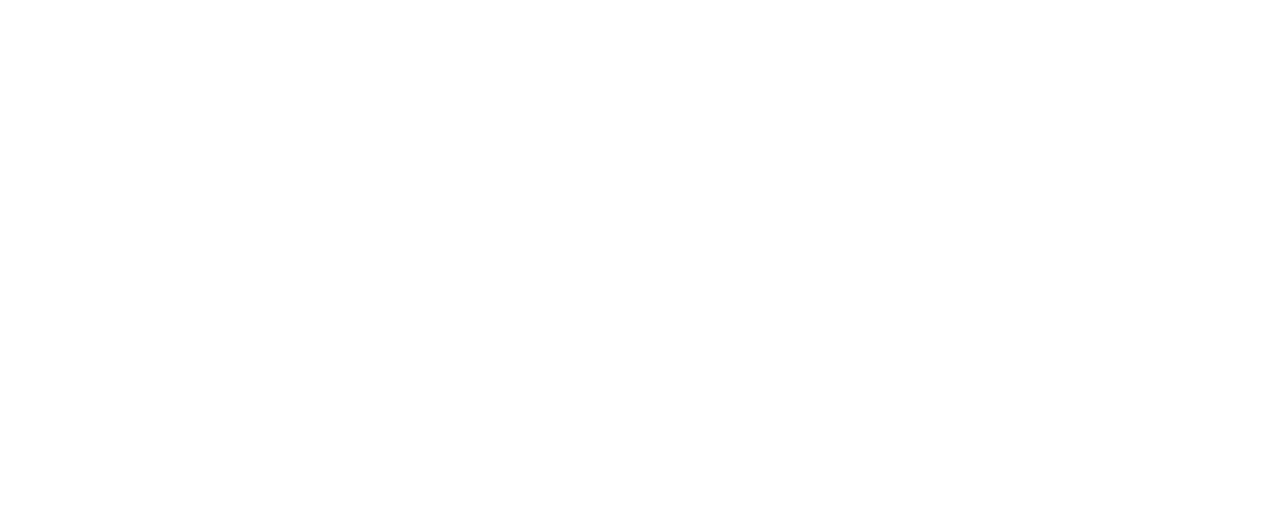
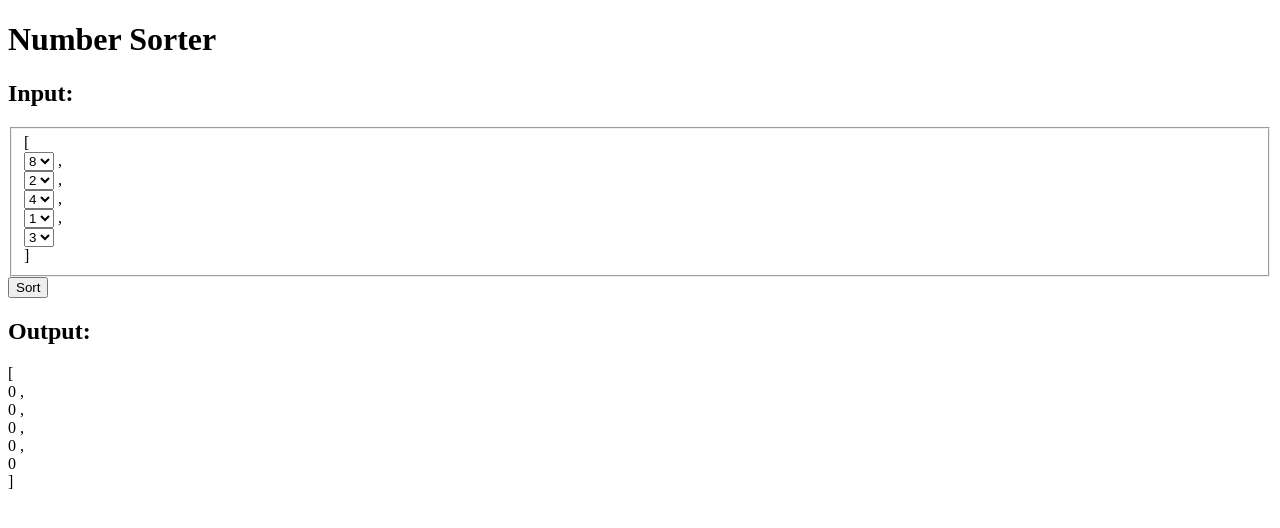
Before and after one commit to AndreiScafi/Number_Sorter, a plain HTML site: page index.html in a window 1280 px wide. Drawn offline with Linux system fonts and the light colour scheme.

Commit message:
Adding HTML Markup.

```diff
--- a/index.html
+++ b/index.html
@@ -9,6 +9,117 @@
 </head>
 
 <body>
+    <main>
+        <h1>Number Sorter</h1>
+        <form id="form" class="form">
+            <h2>Input:</h2>
+            <fieldset>
+                <span class="bracket">[</span>
+                <div>
+                    <select name="values" class="values-dropdown" aria-label="first number">
+                        <option value="0">0</option>
+                        <option value="1">1</option>
+                        <option value="2">2</option>
+                        <option value="3">3</option>
+                        <option value="4">4</option>
+                        <option value="5">5</option>
+                        <option value="6">6</option>
+                        <option value="7">7</option>
+                        <option value="8" selected>8</option>
+                        <option value="9">9</option>
+                    </select>
+                    <span class="comma">,</span>
+                </div>
+                <div>
+                    <select name="values" class="values-dropdown" aria-label="second number">
+                        <option value="0">0</option>
+                        <option value="1">1</option>
+                        <option value="2" selected>2</option>
+                        <option value="3">3</option>
+                        <option value="4">4</option>
+                        <option value="5">5</option>
+                        <option value="6">6</option>
+                        <option value="7">7</option>
+                        <option value="8">8</option>
+                        <option value="9">9</option>
+                    </select>
+                    <span class="comma">,</span>
+                </div>
+                <div>
+                    <select name="values" class="values-dropdown" aria-label="third number">
+                        <option value="0">0</option>
+                        <option value="1">1</option>
+                        <option value="2">2</option>
+                        <option value="3">3</option>
+                        <option value="4" selected>4</option>
+                        <option value="5">5</option>
+                        <option value="6">6</option>
+                        <option value="7">7</option>
+                        <option value="8">8</option>
+                        <option value="9">9</option>
+                    </select>
+                    <span class="comma">,</span>
+                </div>
+                <div>
+                    <select name="values" class="values-dropdown" aria-label="fourth number">
+                        <option value="0">0</option>
+                        <option value="1" selected>1</option>
+                        <option value="2">2</option>
+                        <option value="3">3</option>
+                        <option value="4">4</option>
+                        <option value="5">5</option>
+                        <option value="6">6</option>
+                        <option value="7">7</option>
+                        <option value="8">8</option>
+                        <option value="9">9</option>
+                    </select>
+                    <span class="comma">,</span>
+                </div>
+                <div>
+                    <select name="values" class="values-dropdown" aria-label="fifth number">
+                        <option value="0">0</option>
+                        <option value="1">1</option>
+                        <option value="2">2</option>
+                        <option value="3" selected>3</option>
+                        <option value="4">4</option>
+                        <option value="5">5</option>
+                        <option value="6">6</option>
+                        <option value="7">7</option>
+                        <option value="8">8</option>
+                        <option value="9">9</option>
+                    </select>
+                </div>
+                <span class="bracket">]</span>
+            </fieldset>
+            <button id="sort">Sort</button>
+        </form>
+        <div class="output-container">
+            <h2>Output:</h2>
+            <div class="output-array">
+                <span class="bracket">[</span>
+                <div>
+                    <span class="output-value" id="output-value-0">0</span>
+                    <span class="comma">,</span>
+                </div>
+                <div>
+                    <span class="output-value" id="output-value-1">0</span>
+                    <span class="comma">,</span>
+                </div>
+                <div>
+                    <span class="output-value" id="output-value-2">0</span>
+                    <span class="comma">,</span>
+                </div>
+                <div>
+                    <span class="output-value" id="output-value-3">0</span>
+                    <span class="comma">,</span>
+                </div>
+                <div>
+                    <span class="output-value" id="output-value-4">0</span>
+                </div>
+                <span class="bracket">]</span>
+            </div>
+        </div>
+    </main>
     <script src="./script.js"></script>
 </body>
 
```
